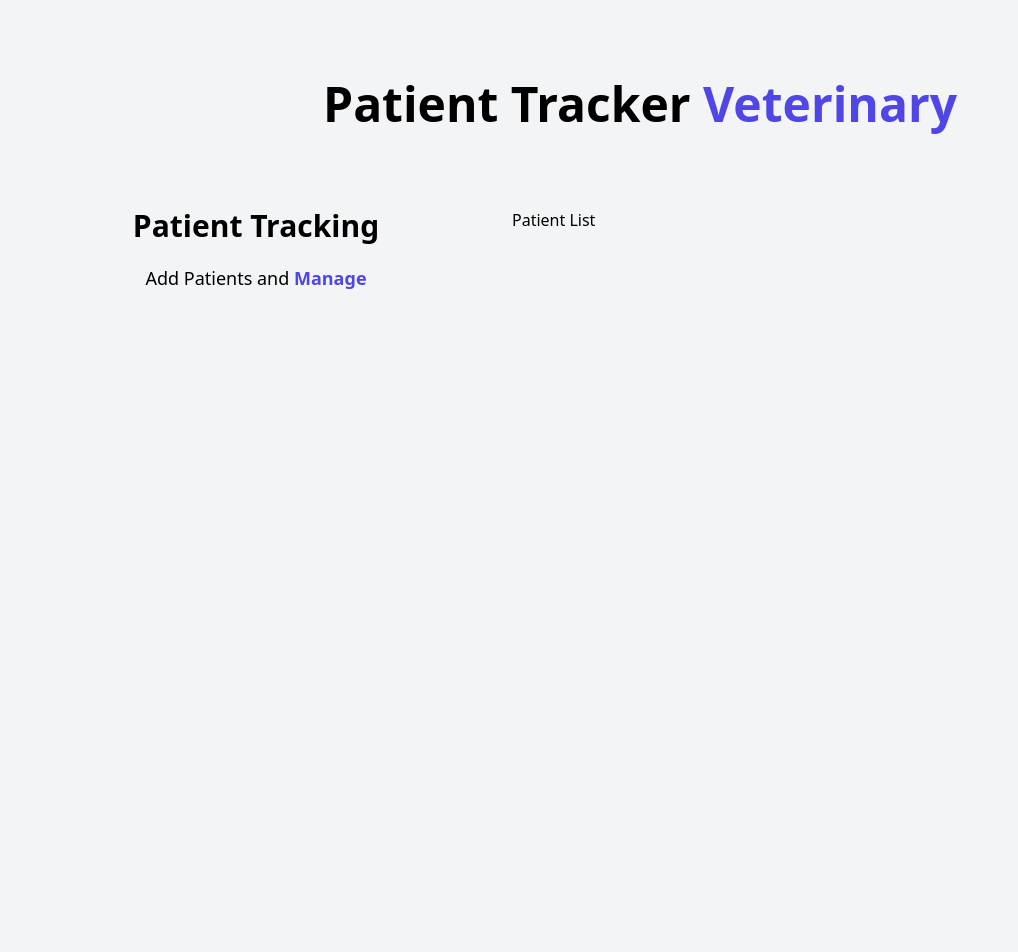
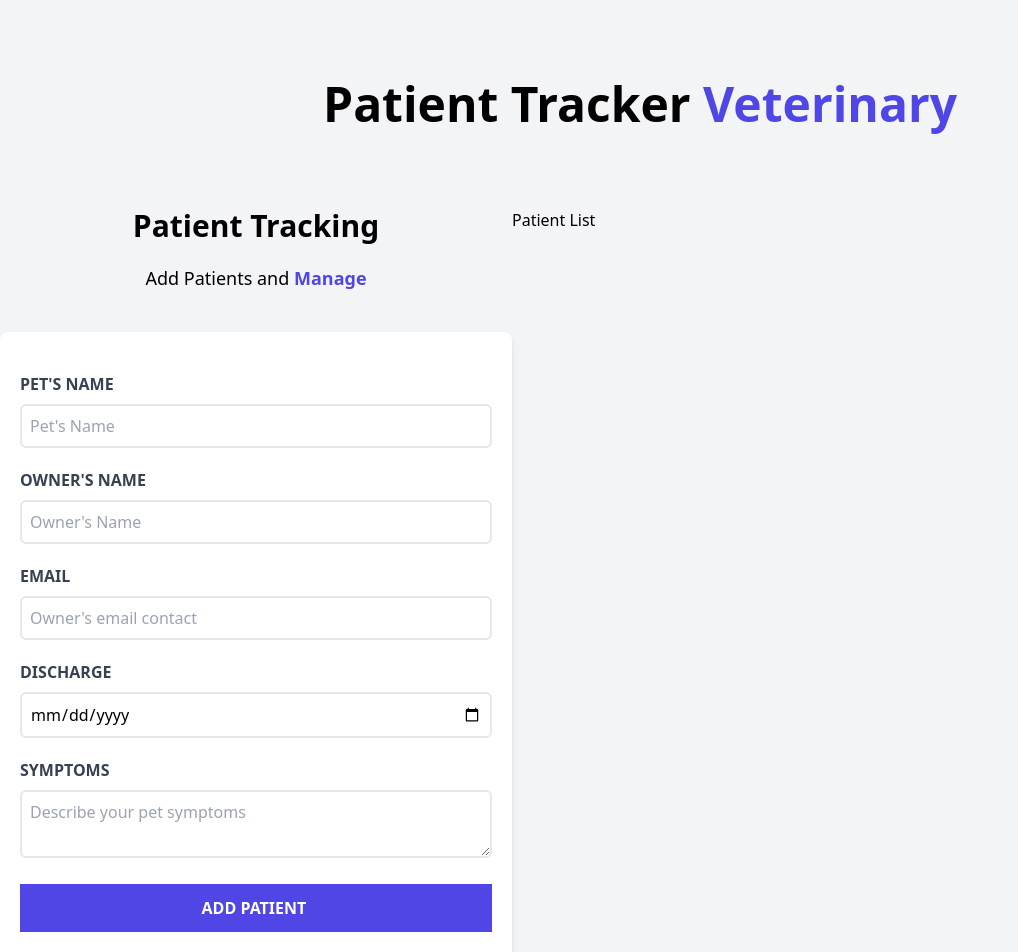
Before and after one commit to JesusLopz/react-course-juan, a React (Vite) app in the folder appointment-react/: page / in a window 1280 px wide. Shown: the top 952 px of the page, without its empty margins (0-1018 px from the left). Before the commit the page ends 880 px from the top, so only its background shows below. Built offline with nearby package versions, Linux system fonts and the light colour scheme.

Commit message:
finish form styling

```diff
--- a/appointment-react/src/components/Form.jsx
+++ b/appointment-react/src/components/Form.jsx
@@ -1,11 +1,87 @@
 const Form = () => {
-    return(
-        <div className="md:w-1/2 lg:w-2/5">
-            <h2 className="font-black text-3xl text-center">Patient Tracking</h2>
+  return (
+    <div className="md:w-1/2 lg:w-2/5">
+      <h2 className="font-black text-3xl text-center">Patient Tracking</h2>
 
-            <p className="mt-5 text-lg text-center ">Add Patients and <span className="font-bold text-indigo-600">Manage</span></p>
+      <p className="mt-5 text-lg text-center mb-10">
+        Add Patients and{" "}
+        <span className="font-bold text-indigo-600">Manage</span>
+      </p>
+
+      <form action="" className="bg-white shadow-md px-5 py-10 rounded-lg mb-10">
+
+        <div className="mb-5">
+          <label htmlFor="Name" className="block text-gray-700 uppercase font-bold">
+            Pet's Name
+          </label>
+
+          <input
+            id="Name"
+            type="text"
+            placeholder="Pet's Name"
+            className="w-full border-2 p-2 mt-2 placeholder-gray-400  rounded-md"
+          />
         </div>
-    )
-}
+
+        <div className="mb-5">
+          <label htmlFor="Owner" className="block text-gray-700 uppercase font-bold">
+            Owner's Name
+          </label>
+
+          <input
+            id="Owner"
+            type="text"
+            placeholder="Owner's Name"
+            className="w-full border-2 p-2 mt-2 placeholder-gray-400  rounded-md"
+          />
+        </div>
+
+        <div className="mb-5">
+          <label htmlFor="email" className="block text-gray-700 uppercase font-bold">
+            Email
+          </label>
+
+          <input
+            id="email"
+            type="email"
+            placeholder="Owner's email contact"
+            className="w-full border-2 p-2 mt-2 placeholder-gray-400  rounded-md"
+          />
+        </div>
+
+        <div className="mb-5">
+          <label htmlFor="discharge" className="block text-gray-700 uppercase font-bold">
+            Discharge
+          </label>
+
+          <input
+            id="discharge"
+            type="date"
+            className="w-full border-2 p-2 mt-2 placeholder-gray-400  rounded-md"
+          />
+        </div>
+
+        <div className="mb-5">
+          <label htmlFor="symptoms" className="block text-gray-700 uppercase font-bold">
+            Symptoms
+          </label>
+
+          <textarea
+            id="symptoms"
+            type="text"
+            placeholder="Describe your pet symptoms"
+            className="w-full border-2 p-2 mt-2 placeholder-gray-400 rounded-md"
+          />
+        </div>
+
+        <input
+            type="submit"
+            value="add patient "
+            className="w-full bg-indigo-600 uppercase p-3 text-white font-bold hover:bg-indigo-700 cursor-pointer transition-all"
+        />
+      </form>
+    </div>
+  );
+};
 
 export default Form;
```
